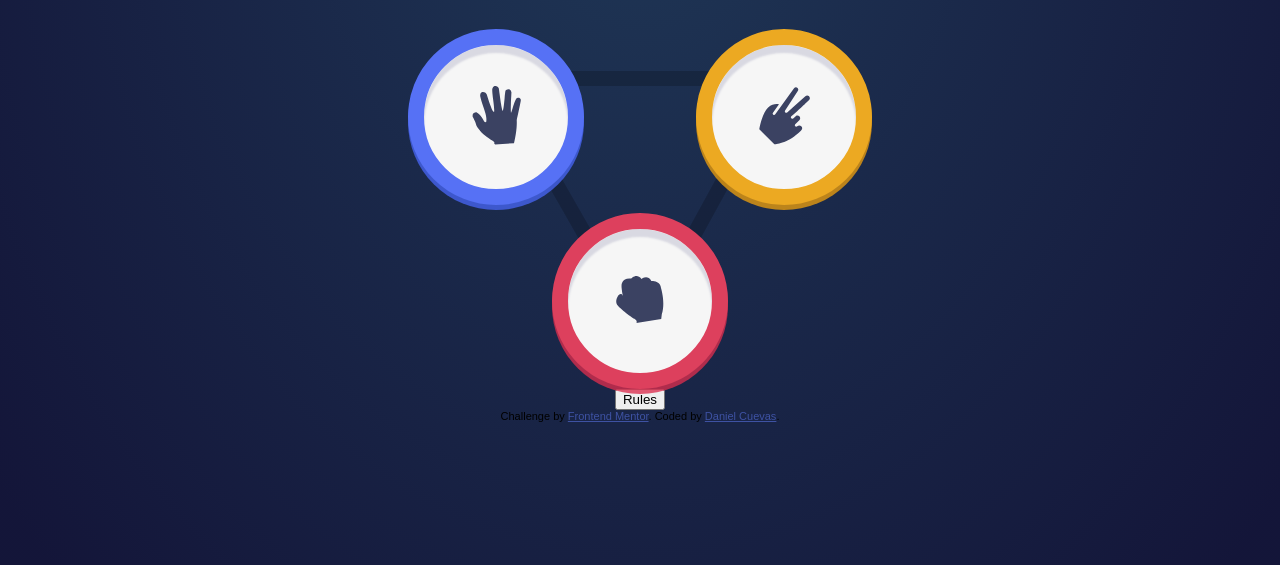
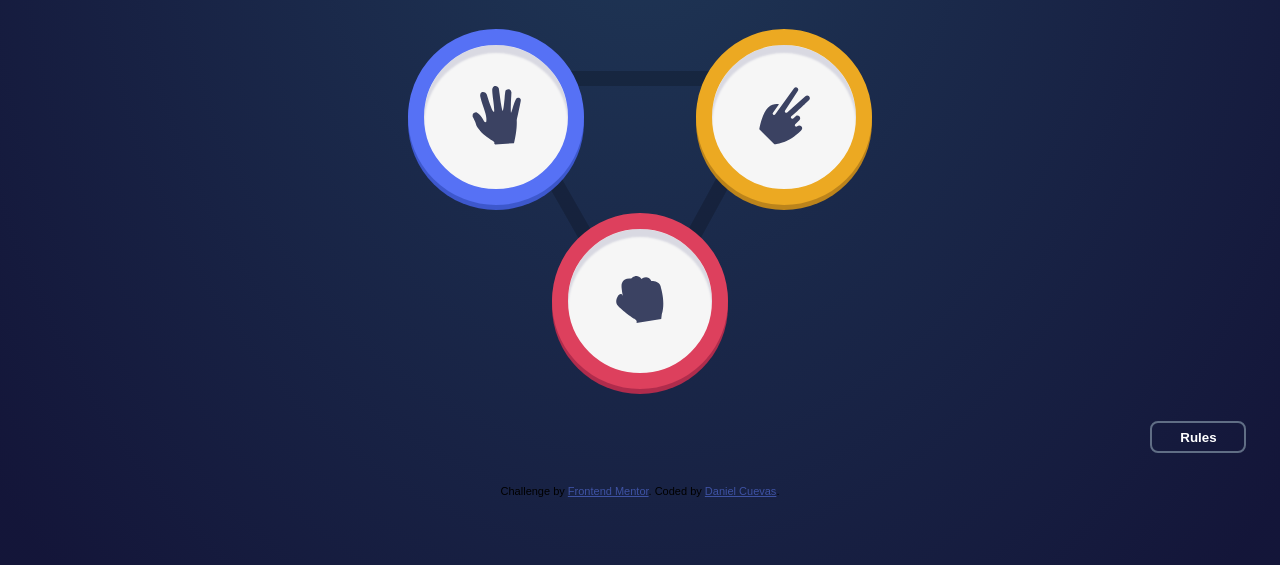
Before and after one commit to dcuevasdev/rock-paper-scissors, a plain HTML site: page index.html in a window 1280 px wide. Shown: the part 151-716 px from the top of the page. Drawn offline with Linux system fonts and the light colour scheme.

Commit message:
Estilos para la seccion de rules

```diff
--- a/styles/styles.css
+++ b/styles/styles.css
@@ -109,6 +109,7 @@ body {
   border-radius: 50%;
   background-color: var(--background-elements);
   cursor: pointer;
+  outline: none;
 }
 .play__paper,
 .play__scissors,
@@ -141,6 +142,25 @@ body {
 }
 
 /*==================
+  Rules
+==================*/
+.rules {
+  align-self: flex-end;
+  margin: 3.2rem 0;
+}
+.rules__button {
+  width: 9.6rem;
+  height: 3.2rem;
+  border: 2px solid var(--header-outline);
+  border-radius: 0.8rem;
+  font-weight: bold;
+  color: white;
+  background: transparent;
+  cursor: pointer;
+  outline: none;
+}
+
+/*==================
   Footer
 ==================*/
 .attribution {
```
